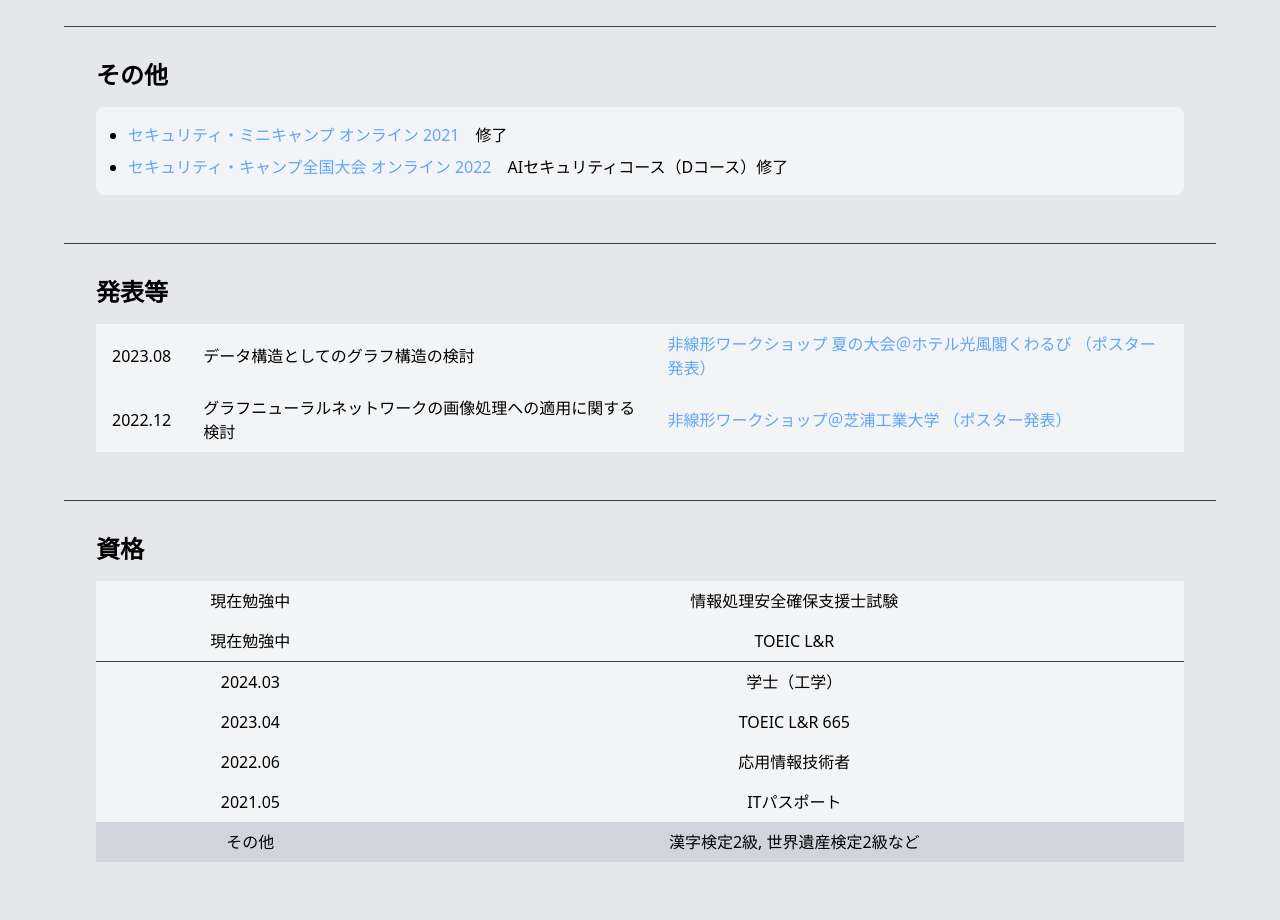
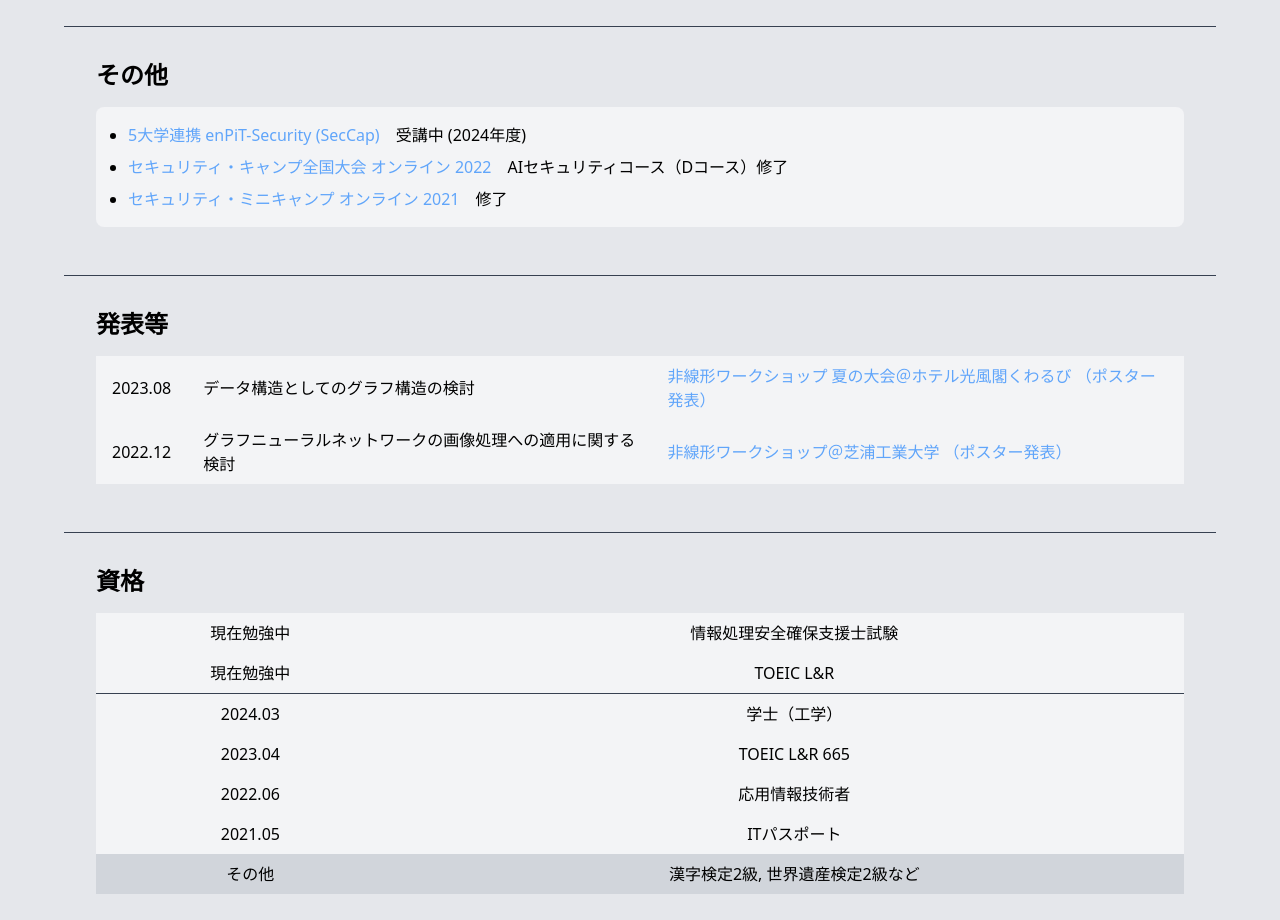
Before and after one commit to n4okins/n4okins.github.io, a Next.js app: page / in a window 1280 px wide. Shown: the part 1080-2000 px from the top of the page. Built offline with nearby package versions, Linux system fonts and the light colour scheme.

Commit message:
add SecCap

```diff
--- a/src/pages/content.tsx
+++ b/src/pages/content.tsx
@@ -87,15 +87,20 @@ export default function content(lang: string) {
                     "title": "その他",
                     "content": [
                         [
-                            <Link href="https://www.security-camp.or.jp/minicamp/online2021.html" key="link" target="_blank" className="mr-4 text-blue-400 hover:text-blue-200">
-                                セキュリティ・ミニキャンプ オンライン 2021
-                            </Link>,
-                            "修了"
+                            <Link href="https://www.seccap.jp/gs/index.html" key="link" target="_blank" className="mr-4 text-blue-400 hover:text-blue-200">
+                                5大学連携 enPiT-Security (SecCap)
+                            </Link>, "受講中 (2024年度)"
                         ],
                         [
                             <Link href="https://www.ipa.go.jp/jinzai/security-camp/2022/zenkoku/index.html" key="link" target="_blank" className="mr-4 text-blue-400 hover:text-blue-200">
                                 セキュリティ・キャンプ全国大会 オンライン 2022
                             </Link>, "AIセキュリティコース（Dコース）修了"
+                        ],
+                        [
+                            <Link href="https://www.security-camp.or.jp/minicamp/online2021.html" key="link" target="_blank" className="mr-4 text-blue-400 hover:text-blue-200">
+                                セキュリティ・ミニキャンプ オンライン 2021
+                            </Link>,
+                            "修了"
                         ]
                     ]
                 },
@@ -230,16 +235,21 @@ export default function content(lang: string) {
                     "title": "Other",
                     "content": [
                         [
+                            <Link href="https://www.seccap.jp/gs/index.html" key="link" target="_blank" className="mr-4 text-blue-400 hover:text-blue-200">
+                                enPiT-Security (SecCap)
+                            </Link>, "Currently Taking a coruse (2024)"
+                        ],
+                        [
+                            <Link href="https://www.ipa.go.jp/jinzai/security-camp/2022/zenkoku/index.html" key="link" target="_blank" className="mr-4 text-blue-400 hover:text-blue-200">
+                                Security Camp Online 2022
+                            </Link>, "Comleted AI Security Course (D Course)"
+                        ],
+                        [
                             <Link href="https://www.security-camp.or.jp/minicamp/online2021.html" target="_blank" key="link" className="mr-4 text-blue-400 hover:text-blue-200">
                                 Security Mini Camp Online 2021
                             </Link>,
                             "Completed"
                         ],
-                        [
-                            <Link href="https://www.ipa.go.jp/jinzai/security-camp/2022/zenkoku/index.html" key="link" target="_blank" className="mr-4 text-blue-400 hover:text-blue-200">
-                                Security Camp Online 2022
-                            </Link>, "Comleted AI Security Course (D Course)"
-                        ]
                     ]
                 },
                 "publication": {
```
